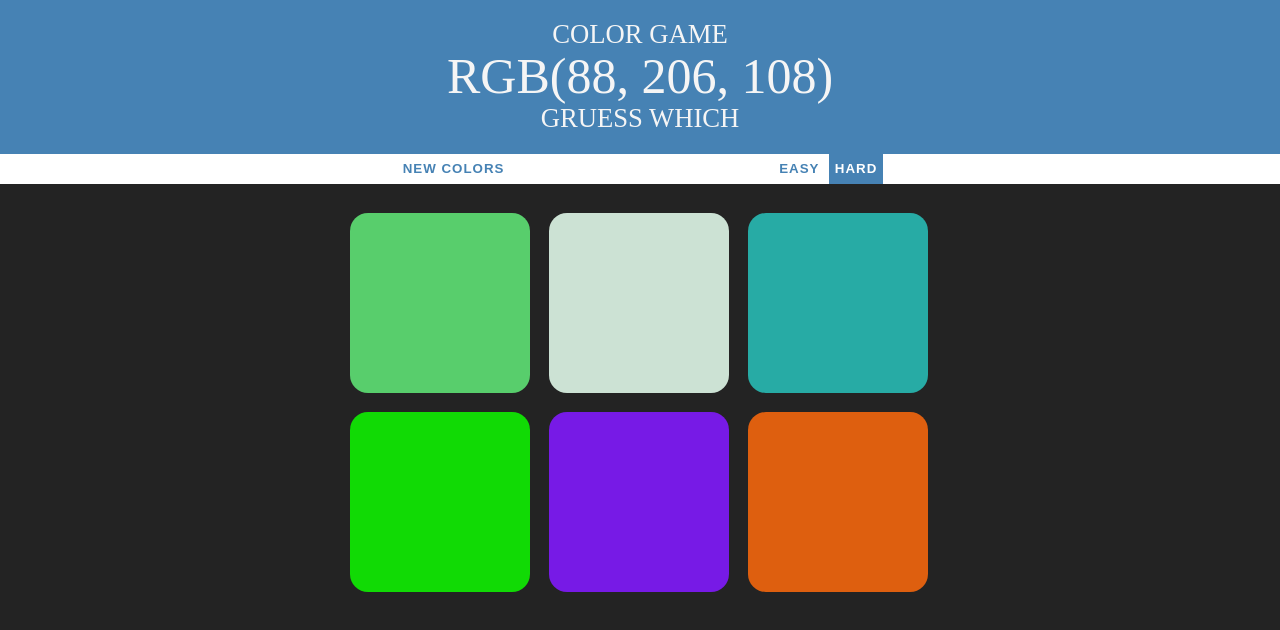
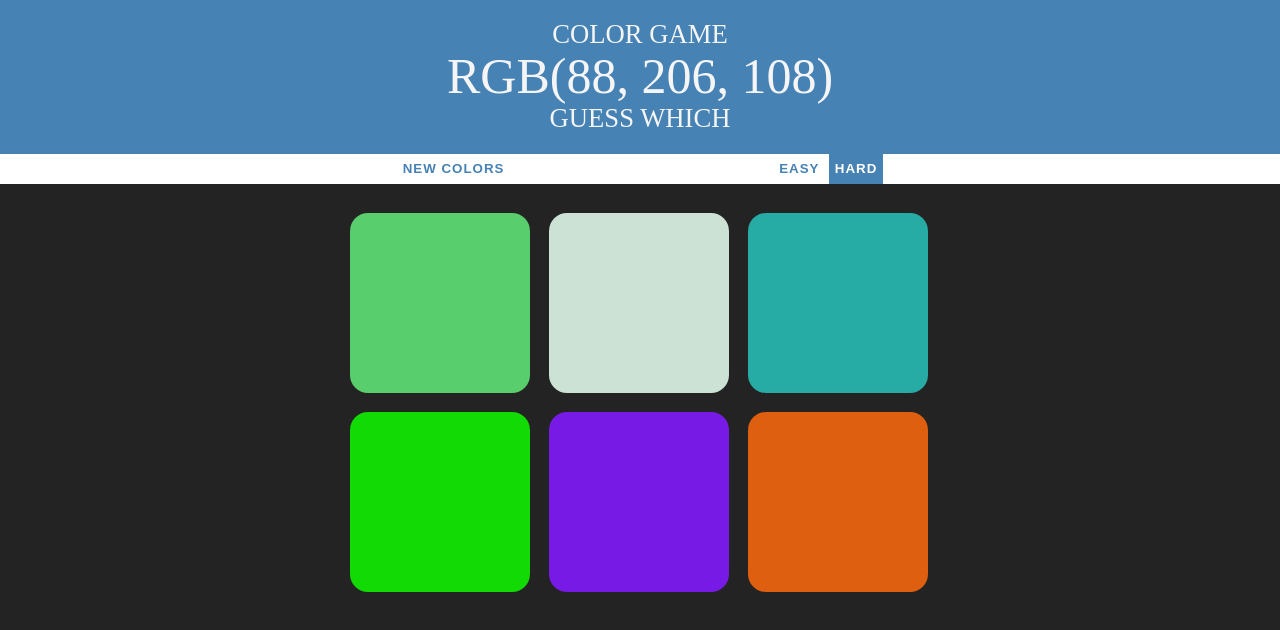
Before and after one commit to Kseniask/color_game, a plain HTML site: page index.html in a window 1280 px wide. Drawn offline with nearby package versions, Linux system fonts and the light colour scheme.

Commit message:
changed title

```diff
--- a/index.html
+++ b/index.html
@@ -10,7 +10,7 @@
     <h1 id="title">
       Color Game<br />
       <span id="colorDisplay"></span><br />
-      Gruess Which
+      Guess Which
     </h1>
     <div id="stripe">
       <button id="reset">New Colors</button>
```
